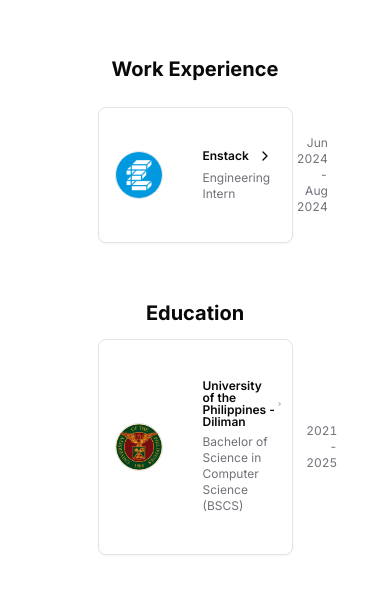
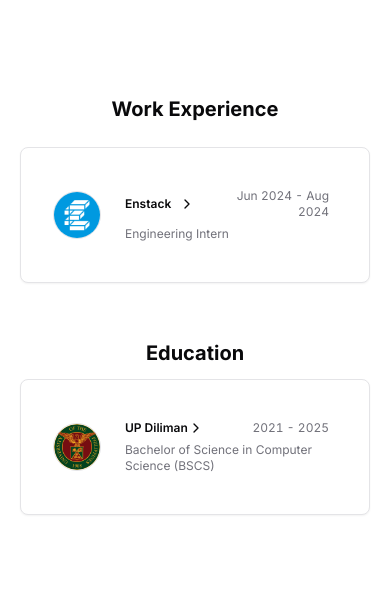
Before and after one commit to kdlibiran/portfolio, a Next.js app: page / in a window 390 px wide. Shown: the part 2649-3242 px from the top of the page. Built offline with nearby package versions, Linux system fonts and the light colour scheme.

Commit message:
Fix for phone

```diff
--- a/app/background.tsx
+++ b/app/background.tsx
@@ -17,7 +17,7 @@ export default function Background() {
       className="flex justify-center w-full h-screen items-center"
       ref={background}
     >
-      <div className="flex flex-col w-1/2 justify-center gap-14">
+      <div className="flex flex-col w-full sm:w-1/2 justify-center gap-14 sm:px-0 px-5">
         <section id="work" className="flex flex-col w-full justify-center">
           <div className="flex min-h-0 flex-col gap-y-6 w-full">
             <h2 className="text-xl font-bold text-center">Work Experience</h2>
--- a/app/data.tsx
+++ b/app/data.tsx
@@ -48,7 +48,7 @@ export const DATA = {
   ],
   education: [
     {
-      school: "University of the Philippines - Diliman",
+      school: "UP Diliman",
       href: "https://upd.edu.ph",
       degree: "Bachelor of Science in Computer Science (BSCS)",
       logoUrl: "/up.png",
--- a/components/resume-card.tsx
+++ b/components/resume-card.tsx
@@ -47,7 +47,7 @@ export const ResumeCard = ({
     >
       <Card className="flex flex-col p-4">
         <div className="flex items-center">
-          <Avatar className="border size-12 mr-4 bg-muted-background dark:bg-foreground">
+          <Avatar className="border size-12 ml-4 bg-muted-background dark:bg-foreground">
             <AvatarImage src={logoUrl} alt={altText} className="object-contain" />
             <AvatarFallback>{altText[0]}</AvatarFallback>
           </Avatar>
@@ -75,8 +75,12 @@ export const ResumeCard = ({
                       isExpanded ? "rotate-90" : "rotate-0",
                     )}
                   />
+
+
                 </h3>
-
+                <div className="text-xs sm:text-sm tabular-nums text-muted-foreground text-right">
+                  {period}
+                </div>
               </div>
               {subtitle && (
                 <div className="font-sans text-xs text-muted-foreground">
@@ -85,12 +89,9 @@ export const ResumeCard = ({
               )}
             </CardHeader>
           </div>
-          <div className="text-xs sm:text-sm tabular-nums text-muted-foreground text-right">
-            {period}
-          </div>
         </div>
         {isExpanded && description && (
-          <div className="pb-4">
+          <div className="pb-4 -mt-4">
           <motion.div
             initial={{ opacity: 0, height: 0 }}
             animate={{
```
